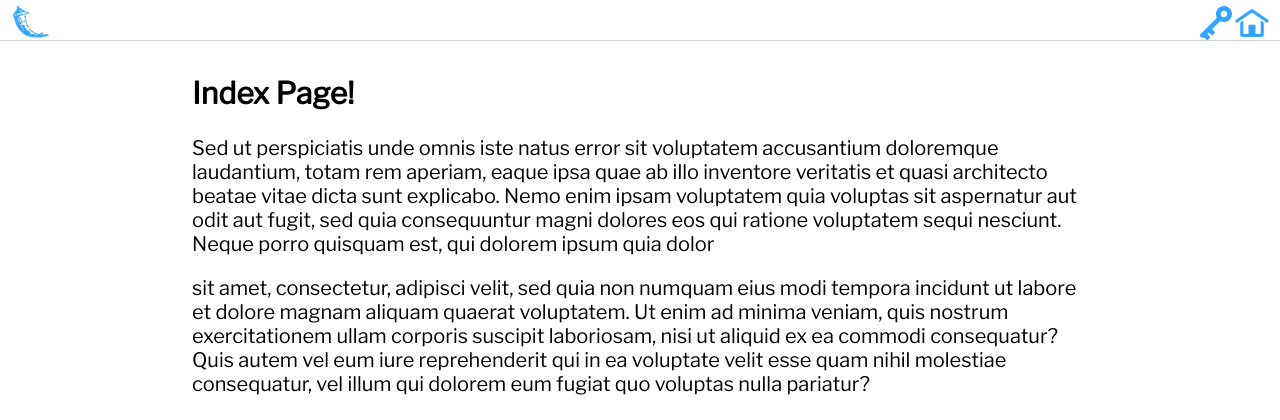
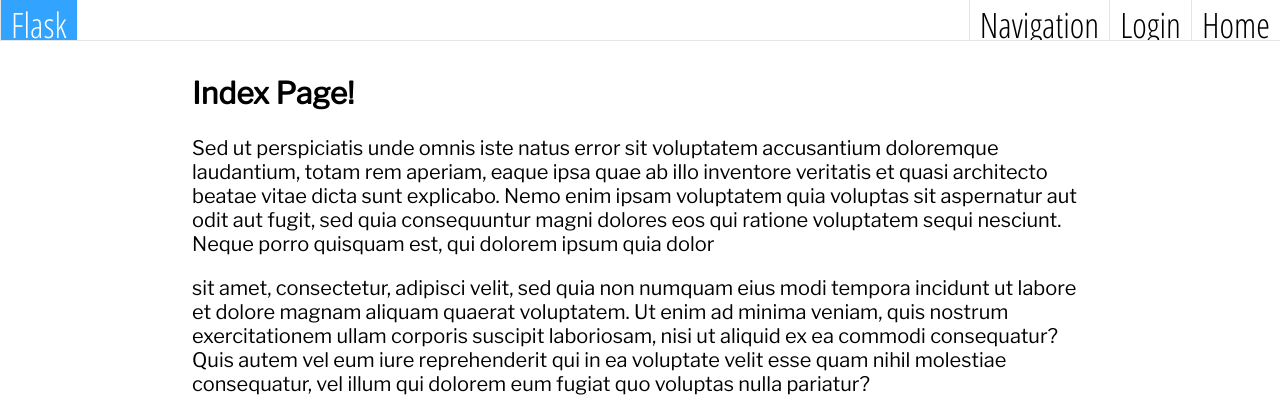
Before and after one commit to S-Comic/Experimentation, a Flask app: page / in a window 1280 px wide. Shown: the top 420 px of the page. Run offline with Flask 2, Linux system fonts and the light colour scheme.

Commit message:
Millionth Header Overhaul
Experimented with different styles of header and finally settled on something I like.

```diff
--- a/static/MainStyles.css
+++ b/static/MainStyles.css
@@ -23,31 +23,15 @@
   margin: 0;
   top: 0;
   overflow: hidden;
-  border-bottom: 1px solid lightgrey;
-  background-color: #FFFFFF;
+  border-bottom: 1px solid #e5e5e5;
+  background-color: ##fcfcfc;
   z-index: 0;
 }
 
 
 
-.header-container img{
-  float: right;
-  max-width: 36px;
-  min-width: 10px;
-  height: auto;
-}
-
-.header-container img:hover{
-  border-bottom: 3px solid #32A3FF;
-  transition: all 0.3s ease 0s;
-}
-
 .header-container{
-  border-left: 3px solid white;
   height: 50px;
-  padding-left: 10px;
-  padding-top: 5px;
-  padding-right: 10px;
 }
 
 
@@ -56,6 +40,31 @@
   text-decoration:none;
 }
 
+.header-container p{
+  font-family: 'Open Sans Condensed', sans-serif;
+  float: right;
+  padding-left: 10px;
+  padding-right: 10px;
+  padding-top: 1px;
+  border-left: 1px solid #e5e5e5;
+  font-size: 35px;
+  margin: 0px;
+}
+
+.header-container p:hover{
+  color: white;
+  background-color: #32A3FF;
+  transition: all 0.3s ease 0s;
+}
+
+.header-container img{
+  float: left;
+  padding-top: 6px;
+  padding-right: 5px;
+  padding-left: 5px;
+  max-width: 40px;
+  max-height: 40px;
+}
 
 .spacer { margin-top: 75px; }
 
@@ -88,13 +97,13 @@
 .logo {
     position: relative;
     float: left;
+    background-color: #32A3FF;
+    padding-right: 5px;
+    height: 100px;
+    width: 45px;
+    border-right: 1px solid #e5e5e5;
 }
 
-.logo h2{
-  font-family: 'Raleway', sans-serif;
-  float: inherit;
-  color: #32A3FF;
-}
 
 
 /* MISC */
--- a/templates/modules/header.html
+++ b/templates/modules/header.html
@@ -6,18 +6,21 @@
 <div class = "header-container">
 
 <a href = "\">
-<div class = "logo">
-  <img src = "\static\images\flask-logo.png" />
-</div>
+<p style = "float: left; color: white; background-color: #32A3FF;">Flask</p>
 </a>
 
 <a href = "/">
-<img src = "\static\images\Icons\House.png" />
+<p>Home</p>
 </a>
 
 <a href = "/login/">
-<img src = "\static\images\Icons\Key.png" />
+<p>Login</p>
 </a>
+
+<a href = "/navigation/">
+<p>Navigation</p>
+</a>
+
 </div>
 
 </div>
```
Also changed, not shown: static/images/flaskcfull.png (renamed from static/images/flask-logo - Copy.png), static/images/flaskcfullwhite.png (added).
